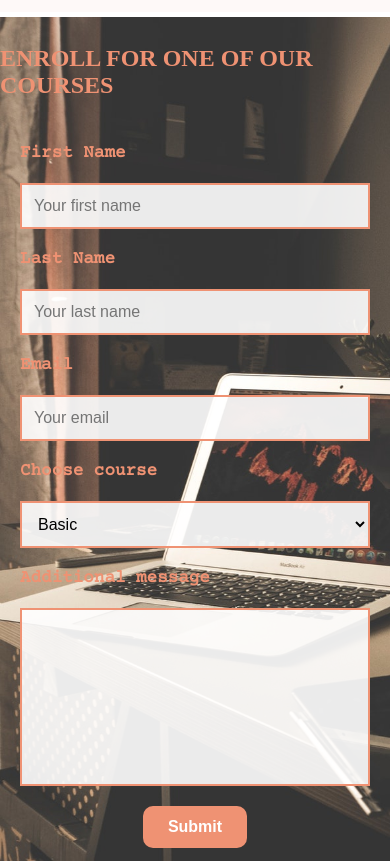
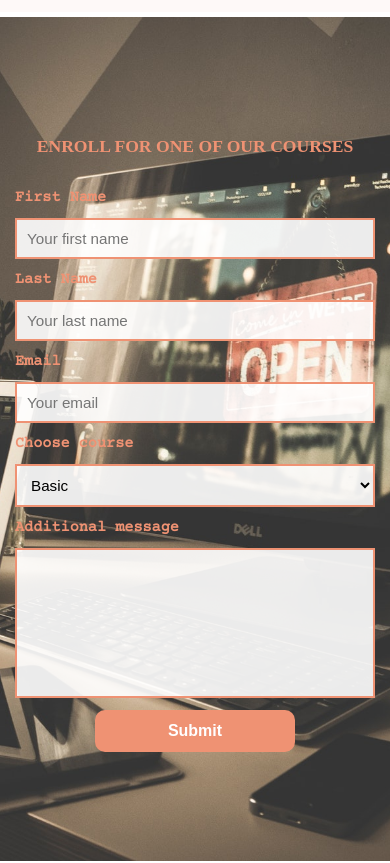
Before and after one commit to Dejan1999/web-foundations, a plain HTML site: page HTML-CSS/projects/school-project/enrollment/index.html in a window 390 px wide. Shown: the part 240-1103 px from the top of the page. Drawn offline with nearby package versions, Linux system fonts and the light colour scheme.

Commit message:
Added media queries to my Enrollment Page

```diff
--- a/HTML-CSS/projects/school-project/enrollment/style.css
+++ b/HTML-CSS/projects/school-project/enrollment/style.css
@@ -63,3 +63,69 @@
 .form-wrapper__form button:hover {
     background-color: #e07f5d;
 }
+
+/* TABLET */
+@media screen and (max-width: 768px) {
+
+    .form-wrapper__form {
+        padding: 30px 20px;
+    }
+
+    .form-wrapper__form__title {
+        text-align: center;
+        font-size: 1.3em;
+    }
+
+    .form-wrapper__form label,
+    .form-wrapper__form input,
+    .form-wrapper__form select,
+    .form-wrapper__form textarea {
+        width: 100%;
+        max-width: 400px;
+    }
+
+    .form-wrapper__form textarea {
+        height: 180px;
+    }
+}
+
+/* MOBILE */
+@media screen and (max-width: 480px) {
+
+    .form-wrapper {
+        background-position: center;
+    }
+
+    .form-wrapper__form {
+        gap: 12px;
+        padding: 20px 15px;
+    }
+
+    .form-wrapper__form__title {
+        font-size: 1.1em;
+        line-height: 1.5;
+        text-align: center;
+    }
+
+    .form-wrapper__form label {
+        font-size: 0.95em;
+    }
+
+    .form-wrapper__form input,
+    .form-wrapper__form select,
+    .form-wrapper__form textarea {
+        width: 100%;
+        max-width: 100%;
+        padding: 10px;
+        font-size: 0.95em;
+    }
+
+    .form-wrapper__form textarea {
+        height: 150px;
+    }
+
+    .form-wrapper__form button {
+        width: 100%;
+        max-width: 200px;
+    }
+}
```
